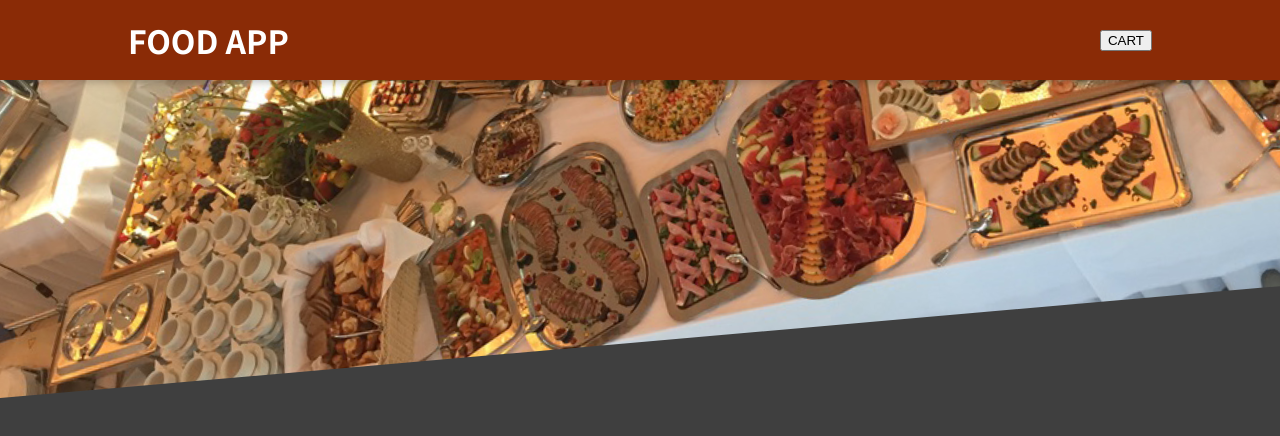
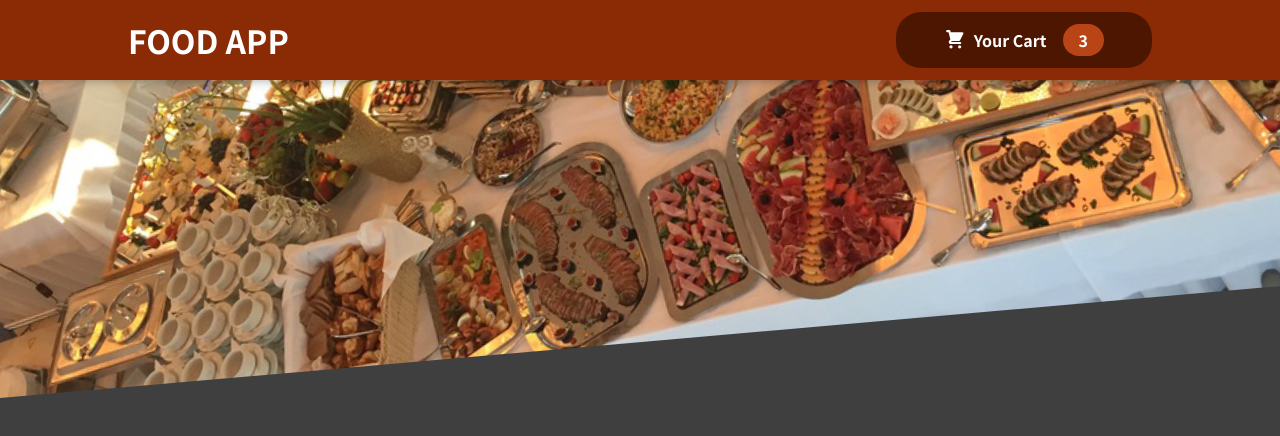
Before and after one commit to theeastwindz0/food-ordering-app, a React (Create React App) app: page / in a window 1280 px wide. Shown: the top 436 px of the page. Built offline with nearby package versions, Linux system fonts and the light colour scheme.

Commit message:
Added Header BUtton

```diff
--- /dev/null
+++ b/src/components/Cart/CartIcon.js
@@ -0,0 +1,13 @@
+const CartIcon = () => {
+    return (
+      <svg
+        xmlns='http://www.w3.org/2000/svg'
+        viewBox='0 0 20 20'
+        fill='currentColor'
+      >
+        <path d='M3 1a1 1 0 000 2h1.22l.305 1.222a.997.997 0 00.01.042l1.358 5.43-.893.892C3.74 11.846 4.632 14 6.414 14H15a1 1 0 000-2H6.414l1-1H14a1 1 0 00.894-.553l3-6A1 1 0 0017 3H6.28l-.31-1.243A1 1 0 005 1H3zM16 16.5a1.5 1.5 0 11-3 0 1.5 1.5 0 013 0zM6.5 18a1.5 1.5 0 100-3 1.5 1.5 0 000 3z' />
+      </svg>
+    );
+  };
+
+  export default CartIcon;
--- a/src/components/Layout/Header.js
+++ b/src/components/Layout/Header.js
@@ -1,13 +1,14 @@
 import React,{Fragment} from 'react'
 import classes from './Header.module.css'
 import meals from '../../assets/meals.jpg'
+import HeaderCartButton from './HeaderCartButton'
 
 const Header=()=>{
     return(
     <React.Fragment>
     <header className={classes.header}>
         <h1>FOOD APP</h1>
-        <button>CART</button>
+        <HeaderCartButton/>
     </header>
     <div className={classes['main-image']}>
         <img src={meals} alt='Table Full of Food'/>
--- /dev/null
+++ b/src/components/Layout/HeaderCartButton.js
@@ -0,0 +1,16 @@
+import React from "react";
+import CartIcon from "../Cart/CartIcon";
+import classes from "./HeaderCartButton.module.css";
+const HeaderCartButton = () => {
+  return (
+    <button className={classes.button}>
+      <span className={classes.icon}>
+        <CartIcon />
+      </span>
+      <span>Your Cart</span>
+      <span className={classes.badge}>3</span>
+    </button>
+  );
+};
+
+export default HeaderCartButton;
--- /dev/null
+++ b/src/components/Layout/HeaderCartButton.module.css
@@ -0,0 +1,59 @@
+.button {
+    cursor: pointer;
+    font: inherit;
+    border: none;
+    background-color: #4d1601;
+    color: white;
+    padding: 0.75rem 3rem;
+    display: flex;
+    justify-content: space-around;
+    align-items: center;
+    border-radius: 25px;
+    font-weight: bold;
+  }
+
+  .button:hover,
+  .button:active {
+    background-color: #2c0d00;
+  }
+
+  .icon {
+    width: 1.35rem;
+    height: 1.35rem;
+    margin-right: 0.5rem;
+  }
+
+  .badge {
+    background-color: #b94517;
+    padding: 0.25rem 1rem;
+    border-radius: 25px;
+    margin-left: 1rem;
+    font-weight: bold;
+  }
+
+  .button:hover .badge,
+  .button:active .badge {
+    background-color: #92320c;
+  }
+
+  .bump {
+    animation: bump 300ms ease-out;
+  }
+
+  @keyframes bump {
+    0% {
+      transform: scale(1);
+    }
+    10% {
+      transform: scale(0.9);
+    }
+    30% {
+      transform: scale(1.1);
+    }
+    50% {
+      transform: scale(1.15);
+    }
+    100% {
+      transform: scale(1);
+    }
+  }
```
